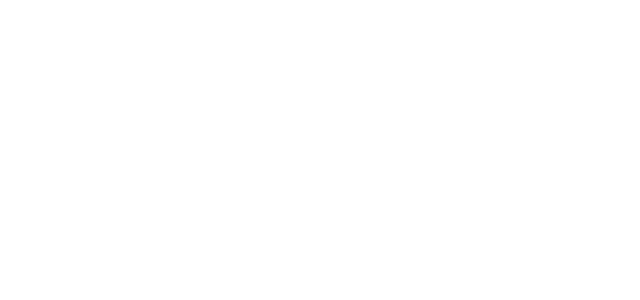
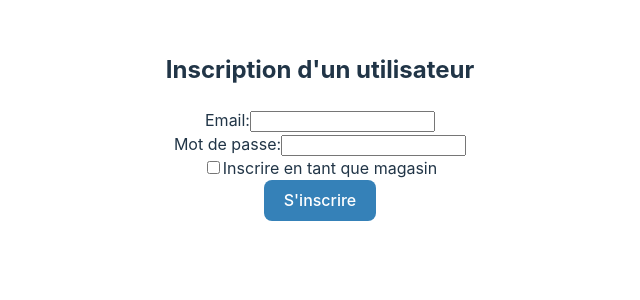
Before and after one commit to JulienVJ/HairPlanet, a React (Vite) app in the folder client/: page /login in a window 1280 px wide. Before the commit this address had no page. Shown: the top 300 px of the page, without its empty margins (320-960 px from the left). Built offline with nearby package versions, Linux system fonts and the light colour scheme.

Commit message:
code review problem go insert

```diff
--- a/client/src/App.jsx
+++ b/client/src/App.jsx
@@ -3,12 +3,14 @@ import { BrowserRouter as Router, Route, Routes } from 'react-router-dom';
 import Home from './routes/Home';
 import Test from './routes/Test';
 import Shop from './routes/Shop';
+import Login from './routes/Login';
 
 function App() {
   return (
     <Router>
       <Routes>
         <Route exact path="/" element={<Home />} />
+        <Route exact path="/login" element={<Login />} />
         <Route path="/test" element={<Test />} />
         <Route path="/shop/:id" element={<Shop />} />
         {/*
--- /dev/null
+++ b/client/src/routes/Login.jsx
@@ -0,0 +1,74 @@
+import { useState } from 'react';
+import "../styles/Home.css"
+
+const Login = () => {
+    const [registrationData, setRegistrationData] = useState({
+        email: '',
+        password: '',
+        isShop: false
+    });
+
+    const handleInputChange = (event) => {
+        const { name, value } = event.target;
+        setRegistrationData({
+            ...registrationData,
+            [name]: value
+        });
+    };
+
+    const handleCheckboxChange = (event) => {
+        const { name, checked } = event.target;
+        setRegistrationData({
+            ...registrationData,
+            [name]: checked
+        });
+    };
+
+    const handleSubmit = async (event) => {
+        event.preventDefault();
+        try {
+            const response = await fetch('http://localhost:9192/register', {
+                method: 'POST',
+                headers: {
+                    'Content-Type': 'application/json'
+                },
+                body: JSON.stringify(registrationData)
+            });
+            if (response.ok) {
+                console.log('Registration successful');
+                // Gérer la réussite de l'inscription ici, par exemple, rediriger l'utilisateur vers une page de connexion
+            } else {
+                console.error('Registration failed:', response.statusText);
+                // Gérer l'échec de l'inscription ici, par exemple, afficher un message d'erreur à l'utilisateur
+            }
+        } catch (error) {
+            console.error('Error registering:', error);
+            // Gérer les erreurs réseau ici, par exemple, afficher un message d'erreur à l'utilisateur
+        }
+    };
+
+    return (
+        <div>
+            <h2>Inscription d'un utilisateur</h2>
+            <form onSubmit={handleSubmit}>
+                <div>
+                    <label htmlFor="email">Email:</label>
+                    <input type="email" id="email" name="email" value={registrationData.email} onChange={handleInputChange} required />
+                </div>
+                <div>
+                    <label htmlFor="password">Mot de passe:</label>
+                    <input type="password" id="password" name="password" value={registrationData.password} onChange={handleInputChange} required />
+                </div>
+                <div>
+                    <label>
+                        <input type="checkbox" name="isShop" checked={registrationData.isShop} onChange={handleCheckboxChange} />
+                        Inscrire en tant que magasin
+                    </label>
+                </div>
+                <button type="submit">S'inscrire</button>
+            </form>
+        </div>
+    );
+};
+
+export default Login;
```
Also changed, not shown: 2 other files (tests, documents, lock files or other folders).
